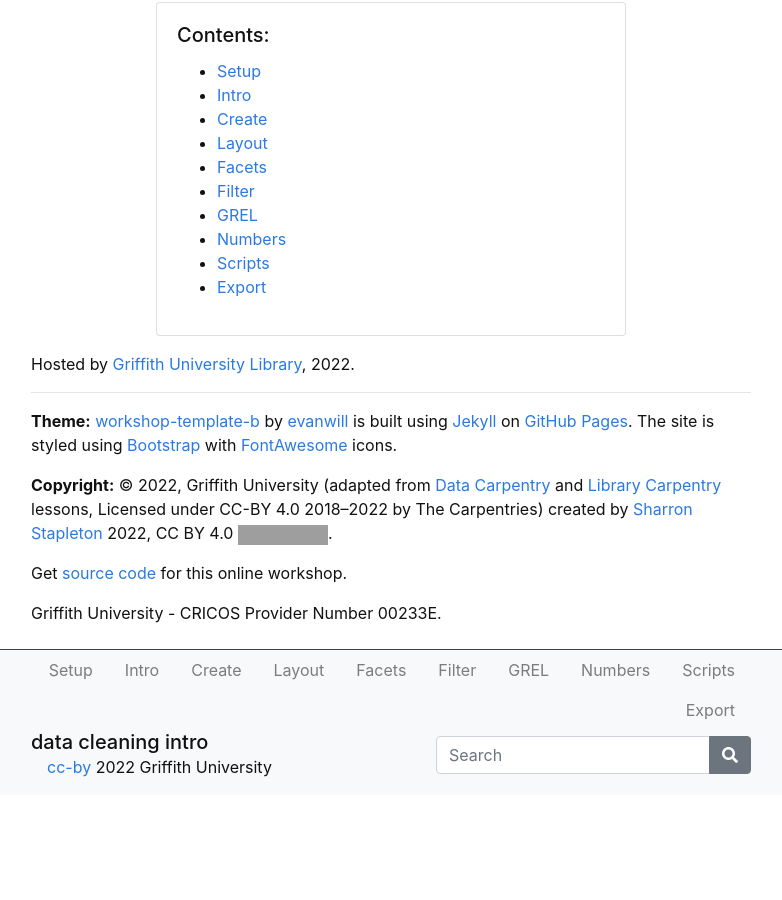
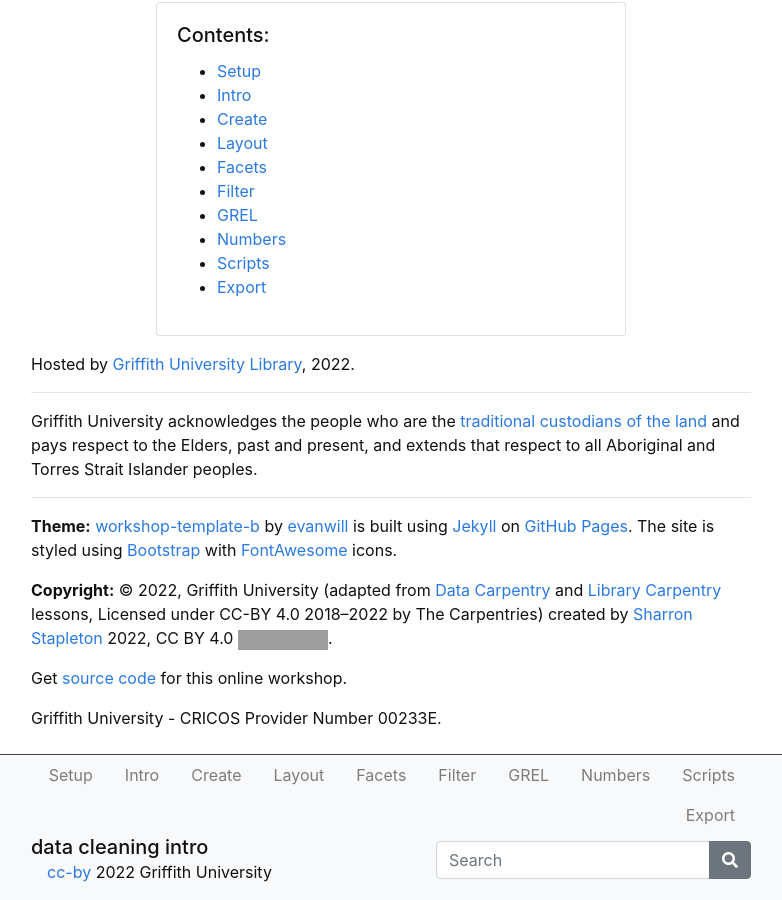
Before and after one commit to GriffithUniLibrary/data-cleaning-intro, a Jekyll site: the page built from index.md, in a window 1280 px wide and 900 px high, scrolled down 912 px. Shown: the whole window, without its empty margins (249-1031 px from the left). Built offline with Jekyll 4.4.1, drawn with Linux system fonts in a browser that asks for light colours; before the commit the page ends 1707 px from its top, so only the background shows below that; grey boxes are pictures that could not be loaded.

Commit message:
Update credits.html

```diff
--- a/_includes/credits.html
+++ b/_includes/credits.html
@@ -1,3 +1,4 @@
+<p>Griffith University acknowledges the people who are the <a href="https://www.griffith.edu.au/about-griffith/first-peoples" target="_blank" rel="noopener">traditional custodians of the land</a> and pays respect to the Elders, past and present, and extends that respect to all Aboriginal and Torres Strait Islander peoples.</p>---
 <p><strong>Theme:</strong> <a href="https://github.com/evanwill/workshop-template-b" target="_blank" rel="noopener">workshop-template-b</a> by <a href="https://github.com/evanwill/" target="_blank" rel="noopener">evanwill</a> is built using <a href="https://jekyllrb.com/" target="_blank" rel="noopener">Jekyll</a> on <a href="https://pages.github.com/" target="_blank" rel="noopener">GitHub Pages</a>. The site is styled using <a href="https://getbootstrap.com/" target="_blank" rel="noopener">Bootstrap</a> with <a href="https://fontawesome.com/" target="_blank" rel="noopener">FontAwesome</a> icons.</p>
 <p><strong>Copyright:</strong> © 2022, Griffith University (adapted from <a href="https://datacarpentry.org/lessons/#social-science-curriculum" target="_blank" rel="noopener">Data Carpentry</a> and <a href="https://librarycarpentry.org/lessons/" target="_blank" rel="noopener">Library Carpentry</a> lessons, Licensed under CC-BY 4.0 2018–2022 by The Carpentries) created by <a href="https://github.com/{{ site.github_username }}">{{ site.author }}</a> {{ site.pub_year}}, CC BY 4.0 <a href="http://creativecommons.org/licenses/by/4.0/" rel="license"><img src="https://i.creativecommons.org/l/by/4.0/88x31.png" alt="Creative Commons License" /></a>.</p>
 <p>Get <a href="{{ site.repo }}" target="_blank" rel="noopener">source code</a> for this online workshop.<p>
```
